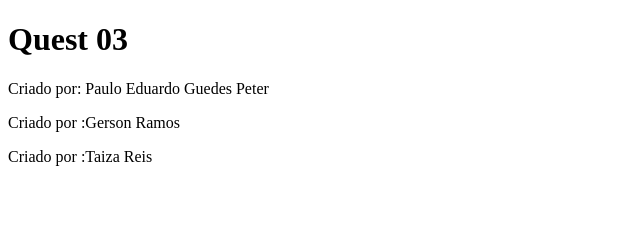
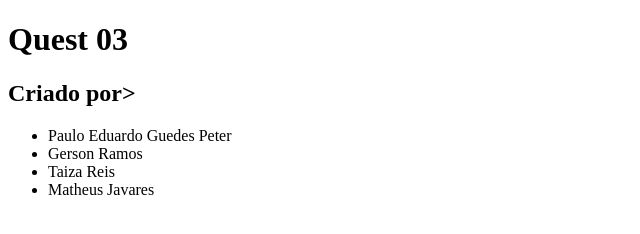
Before and after one commit to Hidrafox/ES2_temp, a plain HTML site: page index.html in a window 1280 px wide. Shown: the whole page, without its empty margins (0-640 px from the left). Drawn offline with Linux system fonts and the light colour scheme.

Commit message:
Update index.html

```diff
--- a/index.html
+++ b/index.html
@@ -8,9 +8,13 @@
 </head>
 <body>
     <h1>Quest 03</h1>
-    <p>Criado por: Paulo Eduardo Guedes Peter</p>
-    <p>Criado por :Gerson Ramos</p>
-    <p>Criado por :Taiza Reis</p>
+    <h2>Criado por></h2>
+    <ul>
+        <li>Paulo Eduardo Guedes Peter</li>
+        <li>Gerson Ramos</li>
+        <li>Taiza Reis</li>
+        <li>Matheus Javares</li>
+    <ul>
 
 </body>
 </html>
```
